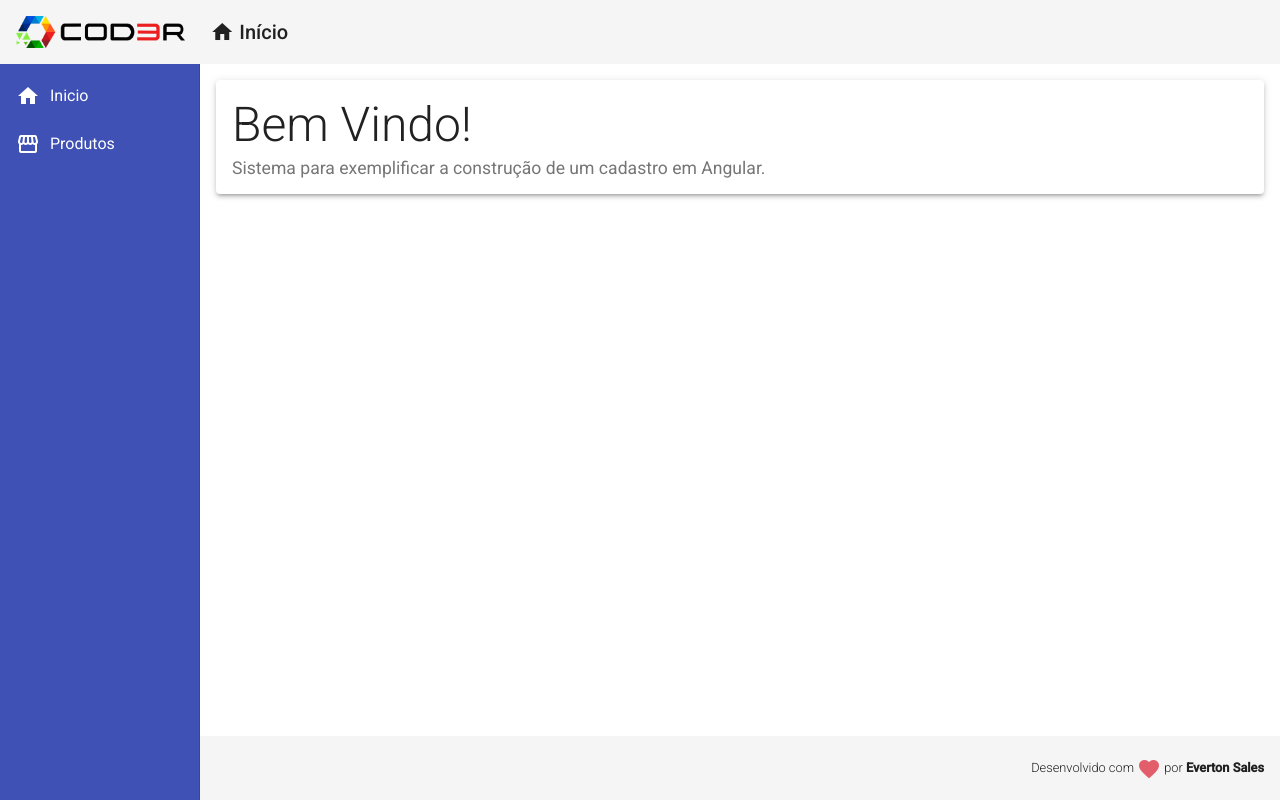
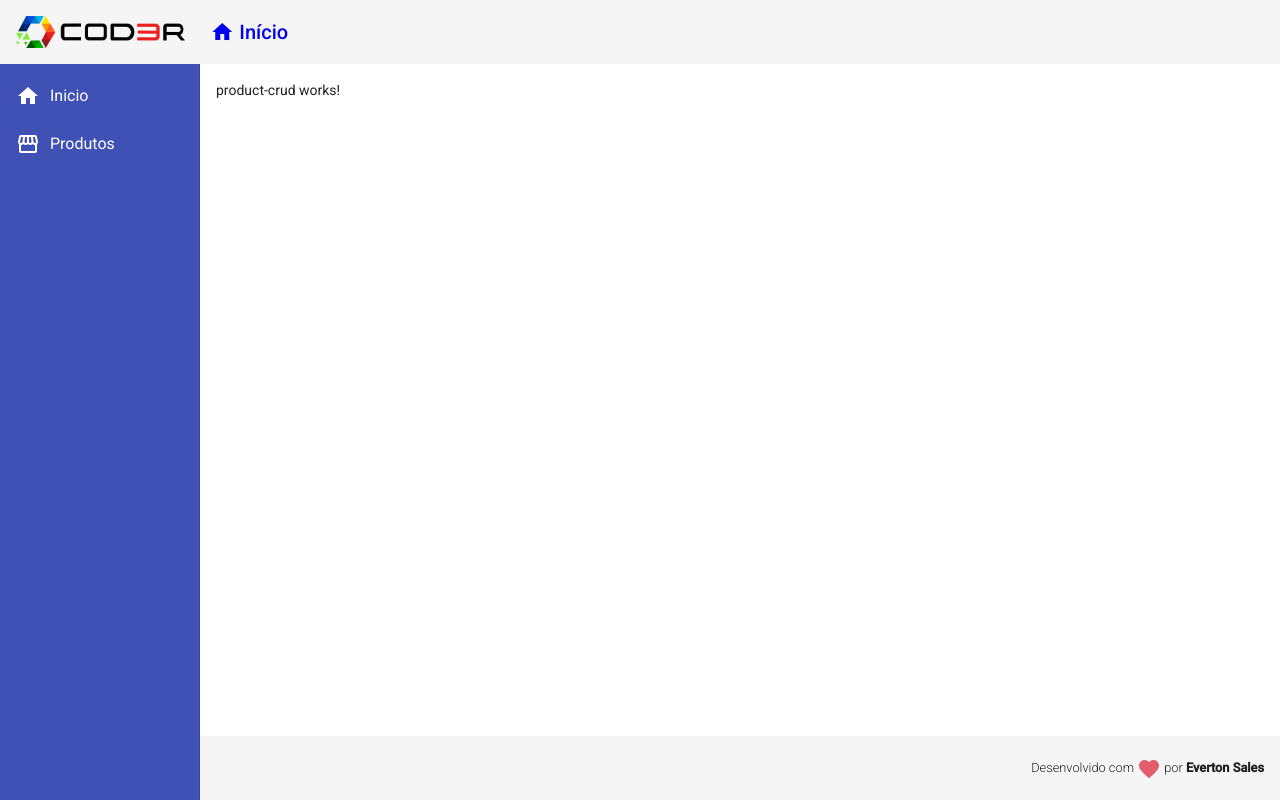
Before and after one commit to tomsales92/CRUD-Angular, an Angular app in the folder frontend/: page /products in a window 1280 px wide. Before the commit this address led to /. Built offline with nearby package versions, Linux system fonts and the light colour scheme.

Commit message:
Product-crud component creation and Router

```diff
--- a/frontend/src/app/app-routing.module.ts
+++ b/frontend/src/app/app-routing.module.ts
@@ -2,7 +2,20 @@
 import { Routes, RouterModule } from '@angular/router';
 
 
-const routes: Routes = [];
+import {HomeComponent} from './views/home/home.component';
+import {ProductCrudComponent} from './views/product-crud/product-crud.component';
+
+
+const routes: Routes = [
+  {
+  path: '',
+  component: HomeComponent
+},
+{
+  path: 'products',
+  component: ProductCrudComponent
+}
+];
 
 @NgModule({
   imports: [RouterModule.forRoot(routes)],
--- a/frontend/src/app/app.module.ts
+++ b/frontend/src/app/app.module.ts
@@ -13,6 +13,7 @@
 import { MatCardModule } from '@angular/material/card';
 import { MatListModule} from '@angular/material/list';
 import { HomeComponent } from './views/home/home.component';
+import { ProductCrudComponent } from './views/product-crud/product-crud.component';
 
 @NgModule({
   declarations: [
@@ -20,7 +21,8 @@
     HeaderComponent,
     FooterComponent,
     NavComponent,
-    HomeComponent
+    HomeComponent,
+    ProductCrudComponent
   ],
   imports: [
     BrowserModule,
--- a/frontend/src/app/components/template/header/header.component.html
+++ b/frontend/src/app/components/template/header/header.component.html
@@ -1,11 +1,11 @@
 <mat-toolbar class="header" mat-elevation-z1>
   <span>
-    <a>
+    <a routerLink="/">
       <img src="assets/img/logo.png" alt="Logo">
     </a>
   </span>
   <span class="title-group">
-      <a>
+      <a routerLink="/">
         <i class="material-icons">
           home
         </i>
--- a/frontend/src/app/components/template/nav/nav.component.html
+++ b/frontend/src/app/components/template/nav/nav.component.html
@@ -1,13 +1,13 @@
 <mat-sidenav-container class="container">
   <mat-sidenav class="sidenav" mode="side" opened fixedInViewport="true" fixedTopGap="64">
     <mat-nav-list class="nav-list">
-      <a mat-list-item>
+      <a mat-list-item routerLink="/">
         <i class="material-icons">
           home
         </i>
         Inicio
       </a>
-      <a mat-list-item>
+      <a mat-list-item routerLink="/products">
         <i class="material-icons">
           storefront
         </i>
@@ -16,7 +16,7 @@
     </mat-nav-list>
   </mat-sidenav>
   <mat-sidenav-content class="content">
-    <app-home></app-home>
+    <router-outlet></router-outlet>
   </mat-sidenav-content>
 </mat-sidenav-container>
 
--- /dev/null
+++ b/frontend/src/app/views/product-crud/product-crud.component.html
@@ -0,0 +1 @@
+<p>product-crud works!</p>
--- /dev/null
+++ b/frontend/src/app/views/product-crud/product-crud.component.ts
@@ -0,0 +1,15 @@
+import { Component, OnInit } from '@angular/core';
+
+@Component({
+  selector: 'app-product-crud',
+  templateUrl: './product-crud.component.html',
+  styleUrls: ['./product-crud.component.css']
+})
+export class ProductCrudComponent implements OnInit {
+
+  constructor() { }
+
+  ngOnInit(): void {
+  }
+
+}
```
Also changed, not shown: frontend/src/app/views/product-crud/product-crud.component.css (added).
